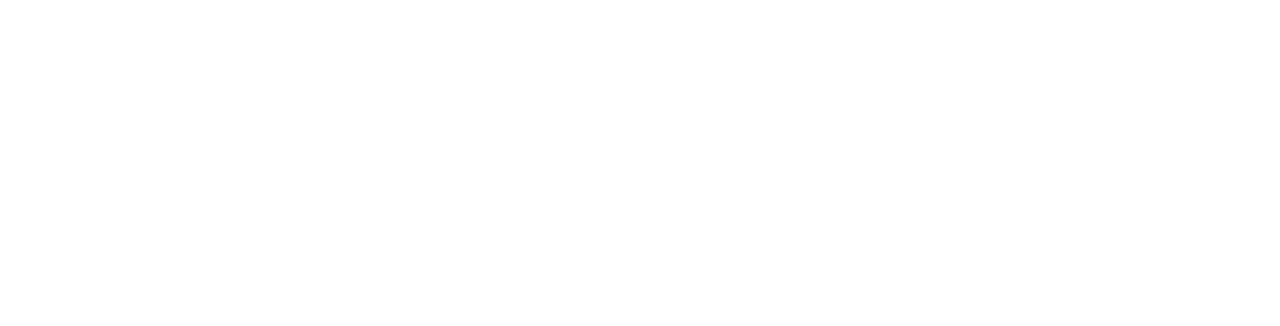
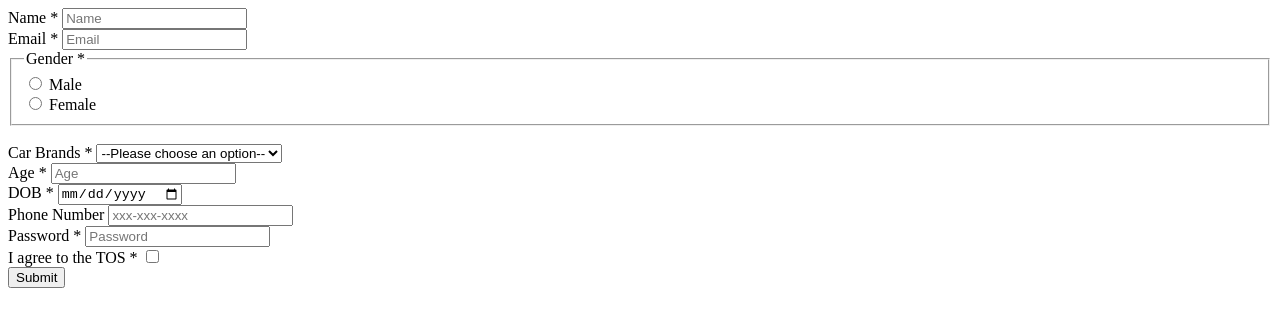
Before and after one commit to acciojob/signup-form-car-Sharma7827, a website: page main.html in a window 1280 px wide. Drawn offline with Linux system fonts and the light colour scheme.

Commit message:
created a submission

```diff
--- a/main.html
+++ b/main.html
@@ -8,6 +8,61 @@
 
 <body>
 	<!-- the entire body must be written by student -->
+	 <form action="#" method="post">
+        <label for="name">Name *</label>
+        <input type="text" id="name" name="name" placeholder="Name" required>
+        <br>
+
+        <label for="email">Email *</label>
+        <input type="email" id="email" name="email" placeholder="Email" required>
+        <br>
+
+        <fieldset>
+            <legend>Gender *</legend>
+            <input type="radio" name="gender" id="gender_m" required>
+            <label for="gender_m">Male</label>
+            <br>
+
+            <input type="radio" name="gender" id="gender_f" required>
+            <label for="gender_f">Female</label>
+            <br>
+
+        </fieldset>
+        <br>
+
+        <label for="cars">Car Brands *</label>
+        <select name="cars" id="cars" aria-placeholder="--Please choose an option--" required>
+            <option value="--Please choose an option--">--Please choose an option--</option>
+            <option value="bmw">BMW</option>
+            <option value="audi">Audi</option>
+            <option value="mercedez">Mercedez</option>
+        </select>
+        <br>
+
+        <label for="age">Age *</label>
+        <input type="number" name="age" id="age" placeholder="Age" required>
+        <br>
+
+        <label for="dob">DOB *</label>
+        <input type="date" name="dob" id="dob" required>
+        <br>
+
+        <label for="tel">Phone Number</label>
+        <input type="tel" name="tel" id="tel" placeholder="xxx-xxx-xxxx">
+        <br>
+
+        <label for="password">Password *</label>
+        <input type="password" name="password" id="password" placeholder="Password" required>
+        <br>
+
+        <label for="tos">I agree to the TOS *</label>
+        <input type="checkbox" name="tos" id="tos" required>
+        <br>
+
+        <button type="submit">Submit</button>
+
+
+    </form>
     <script type="text/javascript" src="./script.js">
 </script>
 
```
